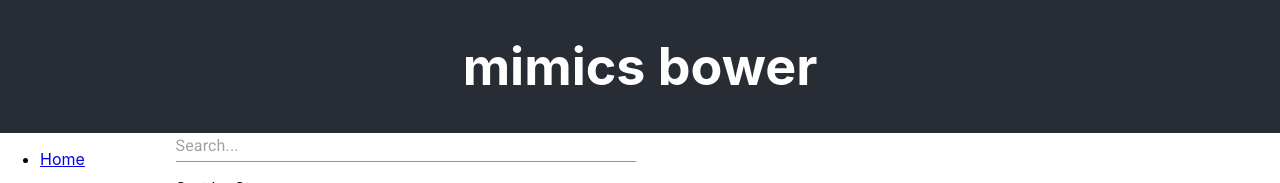
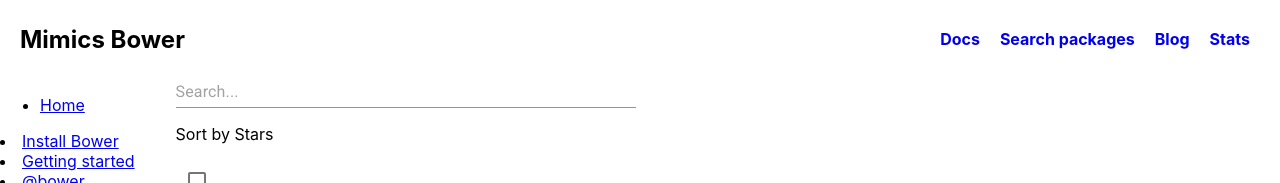
Before and after one commit to ingriddorioschulze/mimics-bower, a React (Create React App) app: page / in a window 1280 px wide. Shown: the top 183 px of the page. Built offline with nearby package versions, Linux system fonts and the light colour scheme; no server answers.

Commit message:
add styling to header component

```diff
--- a/package.json
+++ b/package.json
@@ -12,10 +12,12 @@
     "@types/node": "^12.0.0",
     "@types/react": "^17.0.0",
     "@types/react-dom": "^17.0.0",
+    "@types/styled-components": "^5.1.12",
     "axios": "^0.21.1",
     "react": "^17.0.2",
     "react-dom": "^17.0.2",
     "react-scripts": "4.0.3",
+    "styled-components": "^5.3.0",
     "typescript": "^4.1.2",
     "web-vitals": "^1.0.1"
   },
--- a/src/App.tsx
+++ b/src/App.tsx
@@ -2,14 +2,12 @@ import React from 'react'
 import './App.css'
 import Menu from './Menu'
 import Content from './Content'
+import Header from './Header'
 
 function App() {
   return (
     <div className="App">
-      <header className="App-header">
-        <h1>mimics bower</h1>
-      </header>
-
+      <Header />
       <div className="container">
         <div className="menu">
           <Menu />
@@ -18,7 +16,6 @@ function App() {
           <Content />
         </div>
       </div>
-
       <footer>
         <p>footer</p>
       </footer>
--- /dev/null
+++ b/src/Header.tsx
@@ -0,0 +1,54 @@
+import React from 'react'
+import styled from 'styled-components'
+
+const HeaderContainer = styled.div`
+  .navbar {
+    display: flex;
+    align-items: center;
+    justify-content: space-between;
+    padding: 5px 20px;
+  }
+
+  .nav-link {
+    padding: 10px;
+    text-decoration: none;
+    font-weight: bold;
+    font-size: 16px;
+  }
+
+  @media screen and (max-width: 600px) {
+    .navbar {
+      display: flex;
+      flex-direction: column;
+      text-align: center;
+    }
+  }
+`
+
+function Header() {
+  return (
+    <HeaderContainer>
+      <header className="header">
+        <nav className="navbar">
+          <h1>Mimics Bower</h1>
+          <div className="links">
+            <a className="nav-link" href="/">
+              Docs
+            </a>
+            <a className="nav-link" href="/">
+              Search packages
+            </a>
+            <a className="nav-link" href="/">
+              Blog
+            </a>
+            <a className="nav-link" href="/">
+              Stats
+            </a>
+          </div>
+        </nav>
+      </header>
+    </HeaderContainer>
+  )
+}
+
+export default Header
```
Also changed, not shown: 1 other file (tests, documents, lock files or other folders).
